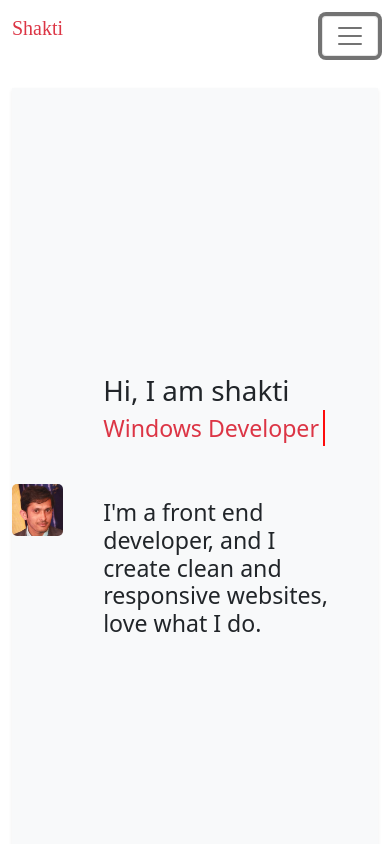
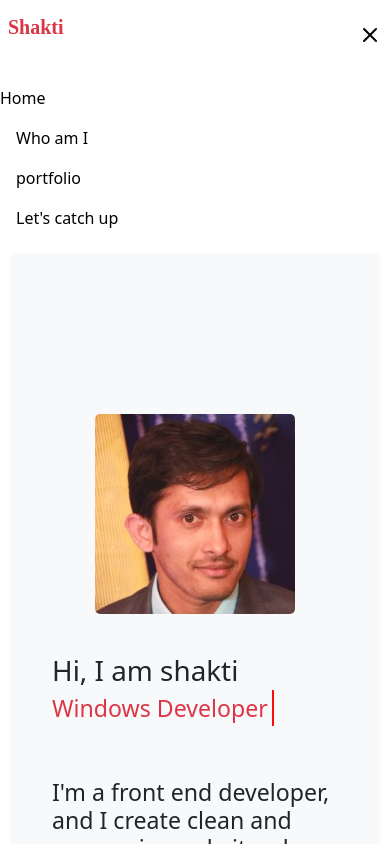
Before and after one commit to ShaktiMandal/portfolio, a React (Create React App) app: page / in a window 390 px wide. Both pictures are taken after a click on the button 350 px from the left and 36 px from the top of the page. Shown: the top 844 px of the page. Built offline with nearby package versions, Linux system fonts and the light colour scheme.

Commit message:
010124 - Make improvements on protfolio sections

```diff
--- a/src/Component/Layout/Navbar.js
+++ b/src/Component/Layout/Navbar.js
@@ -1,37 +1,183 @@
-import React from 'react';
-import './Navbar.module.css';
-import classes from './Navbar.module.css';
+import React from "react";
+import "./Navbar.module.css";
+import classes from "./Navbar.module.css";
+import { useState } from "react";
 
-const NavBar = () => {
+const Navbar = () => {
+  const [isMenuOpen, setMenuOpen] = useState(false);
 
-    return(
-        <nav role="navigation" className={`navbar navbar-expand-lg navbar-light`}>
-        <div className={`container-lg`}>
+  const toggleMenu = () => {
+    setMenuOpen(!isMenuOpen);
+  };
+
+  return (
+    <nav>
+      <div className="container mx-auto flex items-center justify-between p-2">
+        <div className="text-white font-bold text-xl flex items-center">
           <a className={`navbar-brand text-danger`} href="#">
             <p className={classes.logoStyle}>Shakti</p>
           </a>
-          <button className={`navbar-toggler`} type="button" data-bs-toggle="collapse" data-bs-target="#navbarSupportedContent" aria-controls="navbarSupportedContent" aria-expanded="false" aria-label="Toggle navigation">
-            <span className={`navbar-toggler-icon`}></span>
-          </button>
-          <div className={`collapse navbar-collapse`} id="navbarSupportedContent">
-            <ul className={`navbar-nav me-auto mb-2 mb-lg-0 ml-lg-auto`}>
-              <li className={`nav-item fw-bold`}>
-                <a className={`nav-link active`} aria-current="page" href="#">Home</a>
-              </li>
-              <li className={`nav-item fw-bold`}>
-                <a className={`nav-link`} href="#aboutSection">Who am i</a>
-              </li>
-              <li className={`nav-item fw-bold`}>
-                <a className={`nav-link`} href="#portfolio">portfolio</a>
-              </li>
-              <li className={`nav-item fw-bold`}>
-                <a className={`nav-link`}  href="#catchUp" tabIndex="-1" aria-disabled="true">let's catch up</a>
-              </li>
-            </ul>
-          </div>
         </div>
-      </nav>
-    )
-}
 
-export default NavBar;
+        {/* Menu for larger screens */}
+        <div className="hidden font-bold text-sm lg:flex space-x-4">
+          <a href="#" className="block text-black no-underline py-2">
+            Home
+          </a>
+          <a
+            href="#aboutSection"
+            className="block text-black no-underline py-2">
+            Who am I
+          </a>
+          <a href="#portfolio" className="block text-black no-underline py-2">
+            portfolio
+          </a>
+          <a href="#catchUp" className="block text-black no-underline py-2">
+            Let's catch up
+          </a>
+        </div>
+
+        {/* Mobile Menu Toggle Button */}
+        <button
+          className="lg:hidden text-black focus:outline-none"
+          onClick={toggleMenu}>
+          <svg
+            className="h-6 w-6"
+            fill="none"
+            stroke="currentColor"
+            viewBox="0 0 24 24"
+            xmlns="http://www.w3.org/2000/svg">
+            {isMenuOpen ? (
+              <path
+                strokeLinecap="round"
+                strokeLinejoin="round"
+                strokeWidth="2"
+                d="M6 18L18 6M6 6l12 12"
+              />
+            ) : (
+              <path
+                strokeLinecap="round"
+                strokeLinejoin="round"
+                strokeWidth="2"
+                d="M4 6h16M4 12h16m-7 6h7"
+              />
+            )}
+          </svg>
+        </button>
+      </div>
+
+      {/* Mobile Dropdown Menu */}
+      {isMenuOpen && (
+        <div className="lg:hidden mt-2 text-md lg:flex space-x-4">
+          <a href="#" className="block text-black no-underline py-2">
+            Home
+          </a>
+          <a
+            href="#aboutSection"
+            className="block text-black no-underline py-2">
+            Who am I
+          </a>
+          <a href="#portfolio" className="block text-black no-underline py-2">
+            portfolio
+          </a>
+          <a href="#catchUp" className="block text-black no-underline py-2">
+            Let's catch up
+          </a>
+        </div>
+      )}
+    </nav>
+  );
+};
+
+// const NavBar = () => {
+//   return (
+//     <nav role="navigation" className={`navbar navbar-expand-lg navbar-light`}>
+//       <div className={`container-lg`}>
+//         <a className={`navbar-brand text-danger`} href="#">
+//           <p className={classes.logoStyle}>Shakti</p>
+//         </a>
+//         <button
+//           className="navbar-toggler"
+//           type="button"
+//           data-toggle="collapse"
+//           data-target="#navbarSupportedContent"
+//           aria-controls="navbarSupportedContent"
+//           aria-expanded="false"
+//           aria-label="Toggle navigation">
+//           <span className="navbar-toggler-icon"></span>
+//         </button>
+//         <div
+//           className="collapse navbar-collapse lg:block"
+//           id="navbarSupportedContent">
+//           <ul className="navbar-nav me-auto mb-2 mb-lg-0 ml-lg-auto flex flex-col lg:flex-row lg:justify-end">
+//             <li className="nav-item fw-bold">
+//               <a className="nav-link active" aria-current="page" href="#">
+//                 Home
+//               </a>
+//             </li>
+//             <li className="nav-item fw-bold">
+//               <a className="nav-link" href="#aboutSection">
+//                 Who am I
+//               </a>
+//             </li>
+//             <li className="nav-item fw-bold">
+//               <a className="nav-link" href="#portfolio">
+//                 Portfolio
+//               </a>
+//             </li>
+//             <li className="nav-item fw-bold">
+//               <a
+//                 className="nav-link"
+//                 href="#catchUp"
+//                 tabIndex="-1"
+//                 aria-disabled="true">
+//                 Let's catch up
+//               </a>
+//             </li>
+//           </ul>
+//         </div>
+
+//         {/* <button
+//           className={`navbar-toggler`}
+//           type="button"
+//           data-bs-toggle="collapse"
+//           data-bs-target="#navbarSupportedContent"
+//           aria-controls="navbarSupportedContent"
+//           aria-expanded="false"
+//           aria-label="Toggle navigation">
+//           <span className={`navbar-toggler-icon`}></span>
+//         </button>
+//         <div className={`collapse navbar-collapse`} id="navbarSupportedContent">
+//           <ul className={`navbar-nav me-auto mb-2 mb-lg-0 ml-lg-auto`}>
+//             <li className={`nav-item fw-bold`}>
+//               <a className={`nav-link active`} aria-current="page" href="#">
+//                 Home
+//               </a>
+//             </li>
+//             <li className={`nav-item fw-bold`}>
+//               <a className={`nav-link`} href="#aboutSection">
+//                 Who am i
+//               </a>
+//             </li>
+//             <li className={`nav-item fw-bold`}>
+//               <a className={`nav-link`} href="#portfolio">
+//                 portfolio
+//               </a>
+//             </li>
+//             <li className={`nav-item fw-bold`}>
+//               <a
+//                 className={`nav-link`}
+//                 href="#catchUp"
+//                 tabIndex="-1"
+//                 aria-disabled="true">
+//                 let's catch up
+//               </a>
+//             </li>
+//           </ul>
+//         </div> */}
+//       </div>
+//     </nav>
+//   );
+// };
+
+export default Navbar;
--- a/src/Component/Layout/body/HomeSection.js
+++ b/src/Component/Layout/body/HomeSection.js
@@ -16,7 +16,7 @@ const HomeSection = () => {
     <section className={"py-3"}>
       <div className={`container-fluid `}>
         <div
-          className={`min-vh-100 d-flex bg-light shadow-sm align-items-center align-content-center`}>
+          className={`min-vh-100 lg:flex bg-light shadow-sm items-center content-center`}>
           <div
             className={`col-md-5 d-flex align-items-center justify-content-center`}>
             <img
@@ -41,9 +41,6 @@ const HomeSection = () => {
               </h3>
             </div>
           </div>
-          {/* <div className={`col-md-7 max-w-70`}>
-
-          </div> */}
         </div>
       </div>
     </section>
--- a/src/Component/Layout/body/PortfolioSection.js
+++ b/src/Component/Layout/body/PortfolioSection.js
@@ -17,30 +17,29 @@ const PortfolioSection = () => {
       </div>
       <div className={`flex flex-column md:flex-column w-full h-full`}>
         <div
-          className={`mb-3 w-full h-full p-5 d-flex align-items-center justify-content-center`}>
+          className={`mb-3 w-full h-full  p-5 d-flex align-items-center justify-content-center`}>
           <div className={`top-0 right-0 relative  w-full h-full`}>
             <div>
               <img
                 src={PortfolioBanner}
                 alt="Portfolio"
-                className="h-full object-cover"
+                className="h-full object-cover hover:pointer-events-auto"
               />
             </div>
 
             <div
-              className={`absolute top-0 right-0 z-10 w-full md:w-1/2 h-full p-10 bg-red-100 opacity-0 hover:opacity-100`}>
+              className={`absolute hidden top-0 right-0 z-10 w-full md:w-1/2 sm:block  h-full p-10 bg-red-100 opacity-0 hover:opacity-100`}>
               <h3>Portfolio</h3>
               <p>
-                Lorem Ipsum is simply dummy text of the printing and typesetting
-                industry. Lorem Ipsum has been the industry's standard dummy
-                text ever since the 1500s, when an unknown printer took a galley
-                of type and scrambled it to make a type specimen book. It has
-                survived not only five centuries, but also the leap into
-                electronic typesetting, remaining essentially unchanged. It was
-                popularised in the 1960s with the release of Letraset sheets
-                containing Lorem Ipsum passages, and more recently with desktop
-                publishing software like Aldus PageMaker including versions of
-                Lorem Ipsum.
+                <strong>Description:</strong> <br></br> As a web developer, i
+                would like to have my own portfolio, showcasing my transition
+                into the world of React.js. It serves as my first React-based
+                portfolio, demonstrating a shift toward modern web development
+                <br></br>
+                <br></br>
+                <br></br>
+                <strong>Skills:</strong> <br></br> React, Javascript, css,
+                tailwind
               </p>
             </div>
           </div>
@@ -56,12 +55,27 @@ const PortfolioSection = () => {
               />
             </div>
             <div
-              className={`absolute top-0 right-0 z-10 w-full md:w-1/2 h-full p-10 bg-red-100 opacity-0 hover:opacity-100`}>
+              className={`absolute hidden sm:block top-0 right-0 z-10 w-full md:w-1/2 h-full p-10 bg-red-100 opacity-0 hover:opacity-100`}>
               <h3>Employee Contact</h3>
               <p>
-                Employee contact is a dictionary where you can add an employee
-                contact. User can even can create a group under which they can
-                add the contact details. Purpose of this app was self learnings.
+                <strong>Description:</strong> <br></br> This project served as a
+                hands-on exercise to reinforce my understanding and proficiency
+                in React.js. While the app itself is a straightforward employee
+                contact dictionary, its purpose goes beyond the immediate
+                functionality. It represents a dedicated effort to apply React
+                concepts, state management, and component architecture in a
+                real-world scenario.
+                <br></br>
+                <br></br>
+                <br></br>
+                <strong>Key Features:</strong>
+                <br></br>- Displayed a list of employees with their contact
+                details. <br></br> - Implemented a search feature to quickly
+                find specific employees. <br></br> - Enabled users to add new
+                contacts or edit existing ones. <br></br>
+                <br></br>
+                <br></br>
+                <strong>Skills:</strong> <br></br> React, Javascript, css
               </p>
             </div>
           </div>
```
